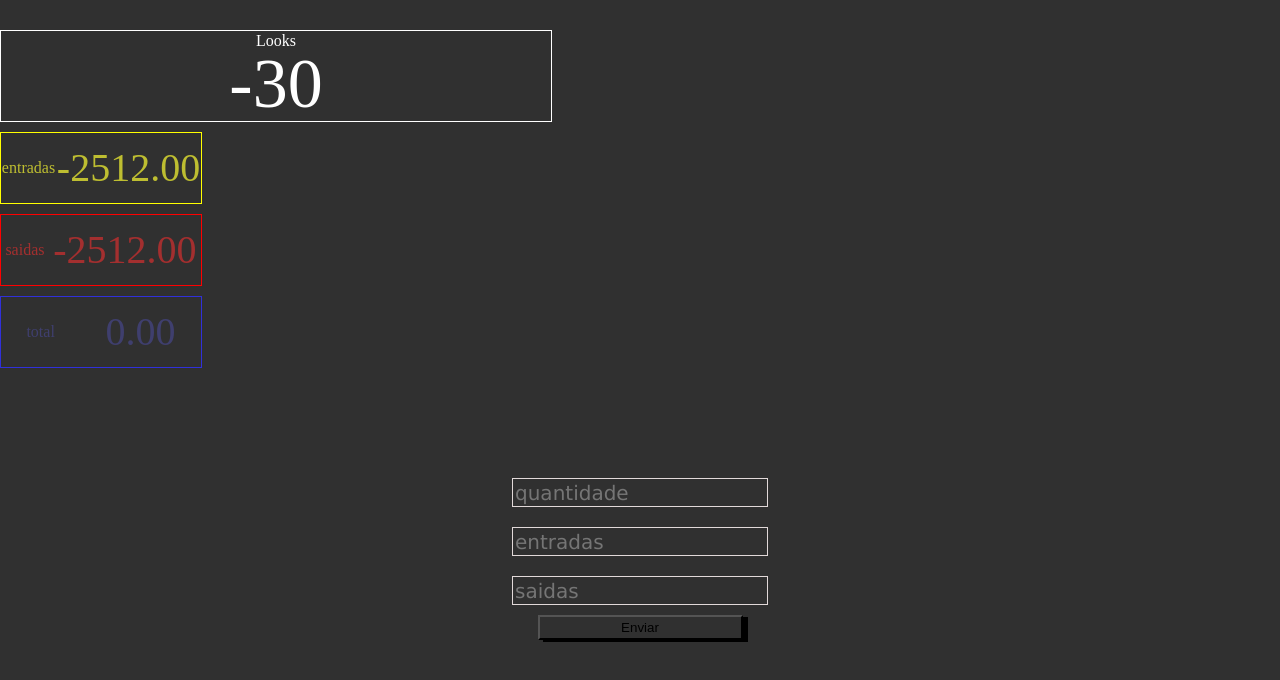
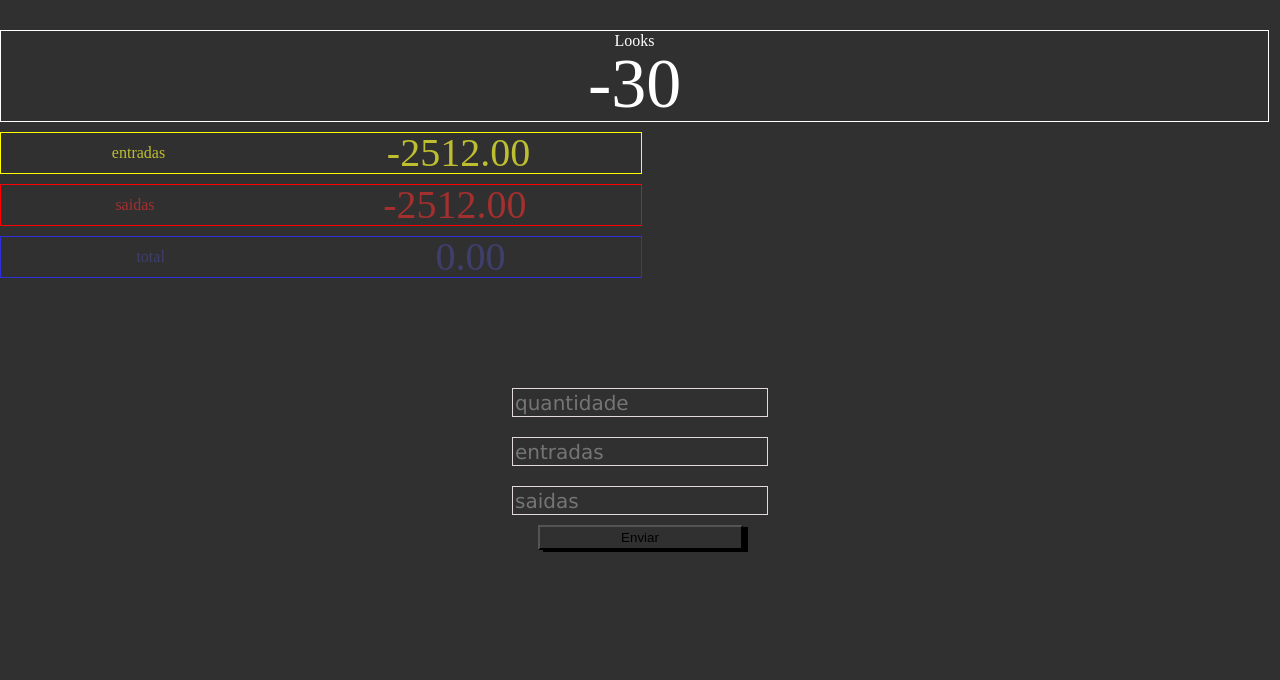
Before and after one commit to DiegoTolotto/PlanilhaDeMetas, a React (Create React App) app: page / in a window 1280 px wide. Shown: the top 680 px of the page. Built offline with nearby package versions, Linux system fonts and the light colour scheme.

Commit message:
Finalizando estilização pagina home

```diff
--- a/src/App.js
+++ b/src/App.js
@@ -50,7 +50,7 @@ function App() {
 
   return (
     <div>
-      <Resume entrada={entrada} saida={pagamento} total={total} quantidade={quantidade}/>
+      <Resume className='resume' entrada={entrada} saida={pagamento} total={total} quantidade={quantidade}/>
       <LooksForm handleAdd={handleAdd} />
     </div>
   );
--- a/src/Resume/index.js
+++ b/src/Resume/index.js
@@ -6,7 +6,7 @@ import "./resume.css"
 export const Resume = ({ entrada, saida, total, quantidade }) => {
     return (
         <div>
-            <div>
+            <div  className="containerResume">
                 <div className="looks">
                     {/*
                     Este é um campo que apresenta o numero total
@@ -18,7 +18,7 @@ export const Resume = ({ entrada, saida, total, quantidade }) => {
 
                 </div>
 
-                <div className="containerResume">
+                <div>
                     <div className="entradas">
                         <p>entradas</p>
                         <ResumeItem value={entrada} />
--- a/src/Resume/resume.css
+++ b/src/Resume/resume.css
@@ -1,6 +1,7 @@
 containerResume {
     display: flex;
     justify-content: center;
+    align-items: center;
     flex-direction: row;
     background-color: black;
     padding: 50px;
@@ -10,18 +11,19 @@ containerResume {
     display: flex;
     justify-content: space-around;
     align-items: center;
-    height: 70px;
-    width: 200px;
+
+    width: 50%;
     margin-top: 10px;
 
 }
+
 .looks {
     display: flex;
     justify-content: center;
     flex-direction: column;
     align-items: center;
     height: 90px;
-    width: 550px;
+    width: 99%;
     margin-top: 30px;
     border: 1px solid rgb(255, 255, 255);
     color: rgb(255, 255, 255);
--- a/src/ResumeItem/style.css
+++ b/src/ResumeItem/style.css
@@ -2,6 +2,8 @@
     background-color: rgb(172, 172, 172);
     display: flex;
     flex-direction: row;
+    justify-content: center;
+    align-items: center;
 }
 
 .conteudoItem {
```
Also changed, not shown: src/App.css (line endings or trailing spaces).
